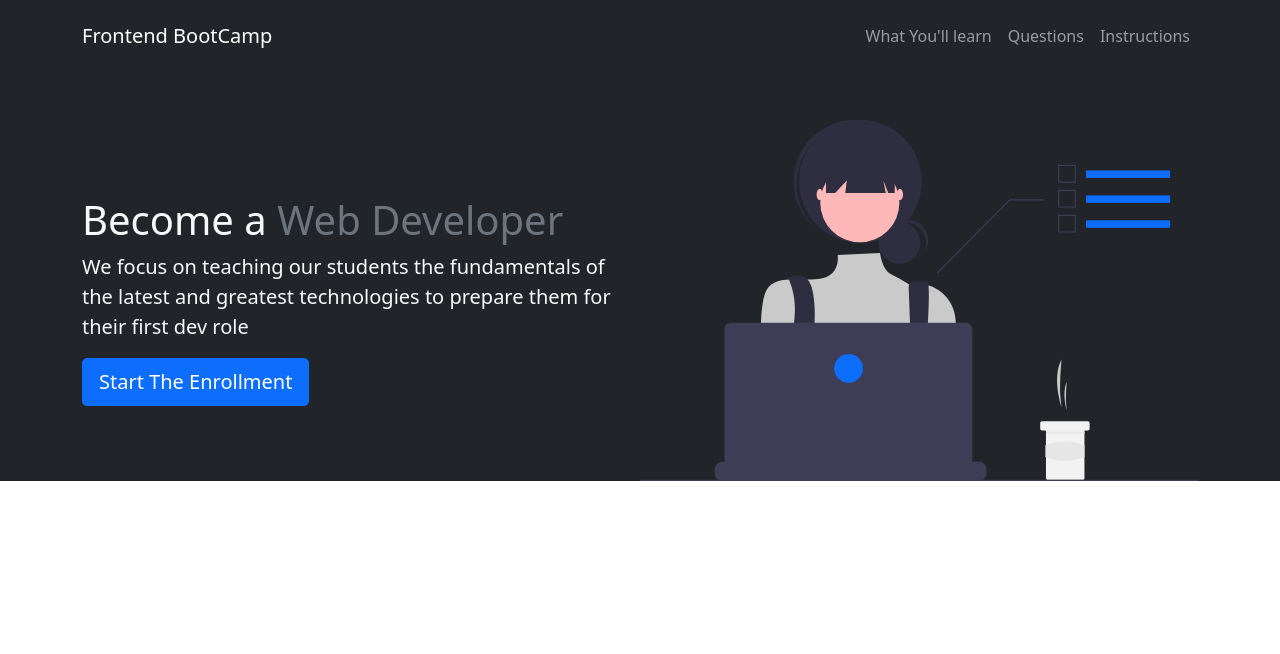
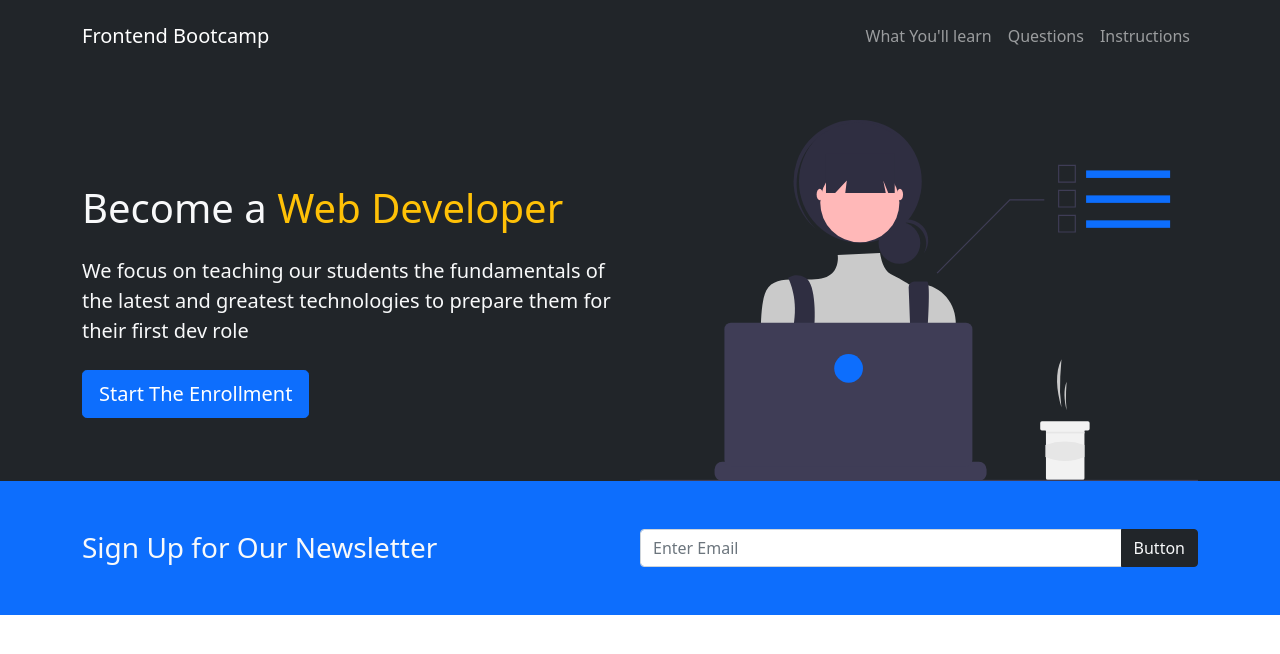
Before and after one commit to YaminiMurugan/Bootstrap_V5, a plain HTML site: page Bootstrap_V5_Website/index.html in a window 1280 px wide. Drawn offline with nearby package versions, Linux system fonts and the light colour scheme.

Commit message:
Newsletter section commit

```diff
--- a/Bootstrap_V5_Website/index.html
+++ b/Bootstrap_V5_Website/index.html
@@ -19,7 +19,7 @@
 <!-- Nav bar  -->
 <nav class="navbar navbar-expand-lg bg-dark navbar-dark py-3">
     <div class="container">
-        <a href="#" class="navbar-brand">Frontend BootCamp</a>
+        <a href="#" class="navbar-brand">Frontend Bootcamp</a>
         <button class="navbar-toggler" type=" button" data-bs-toggler="collapse" data-bs-target="#navmenu">
             <span class="navbar-toggler-icon"></span>
         </button>
@@ -41,17 +41,30 @@
 
 <!-- showcase -->
 
-<section class="bg-dark text-light p-5 p-lg-0  pt-lg-5 text-center text-sm-start">
+<section class="bg-dark text-light p-5 p-lg-0 pt-lg-5 text-center text-sm-start">
     <div class="container">
-        <div class="d-flex align-items-center justify-content-between"">
+        <div class="d-sm-flex align-items-center justify-content-between">
             <div>
-                <h1>Become a <span class=" text-secondary"> Web Developer</span> </h1>
-            <p class="lead">We focus on teaching our students the fundamentals of the latest and greatest
-                technologies to prepare them for their first dev role</p>
-            <button class="btn btn-primary btn-lg">Start The Enrollment</button>
+                <h1>Become a <span class=" text-warning"> Web Developer</span></h1>
+                <p class="lead my-4">We focus on teaching our students the fundamentals of the latest and greatest
+                    technologies to prepare them for their first dev role</p>
+                <button class="btn btn-primary btn-lg">Start The Enrollment</button>
+            </div>
+            <img src="Images/showcase.svg" class="img-fluid w-50 d-none d-sm-block">
         </div>
-        <img src="Images/showcase.svg" class="img-fluid w-50 d-none d-sm-block">
     </div>
+</section>
+
+<!-- sign-up Newsletter section -->
+<section class="bg-primary text-light p-5">
+    <div class="container">
+        <div class="d-md-flex justify-content-between align-items-center">
+            <h3 class="mb-3 mb-md-0">Sign Up for Our Newsletter</h3>
+            <div class="input-group news-input">
+                <input type="text" class="form-control" placeholder="Enter Email">
+                <button class="btn bg-dark btn-outline-dark text-light" type="button">Button</button>
+            </div>
+        </div>
     </div>
 </section>
 
--- a/Bootstrap_V5_Website/style.css
+++ b/Bootstrap_V5_Website/style.css
@@ -0,0 +1,6 @@
+@media (min-width : 768px) {
+    .news-input {
+        width: 50%;
+    }
+
+}
```
